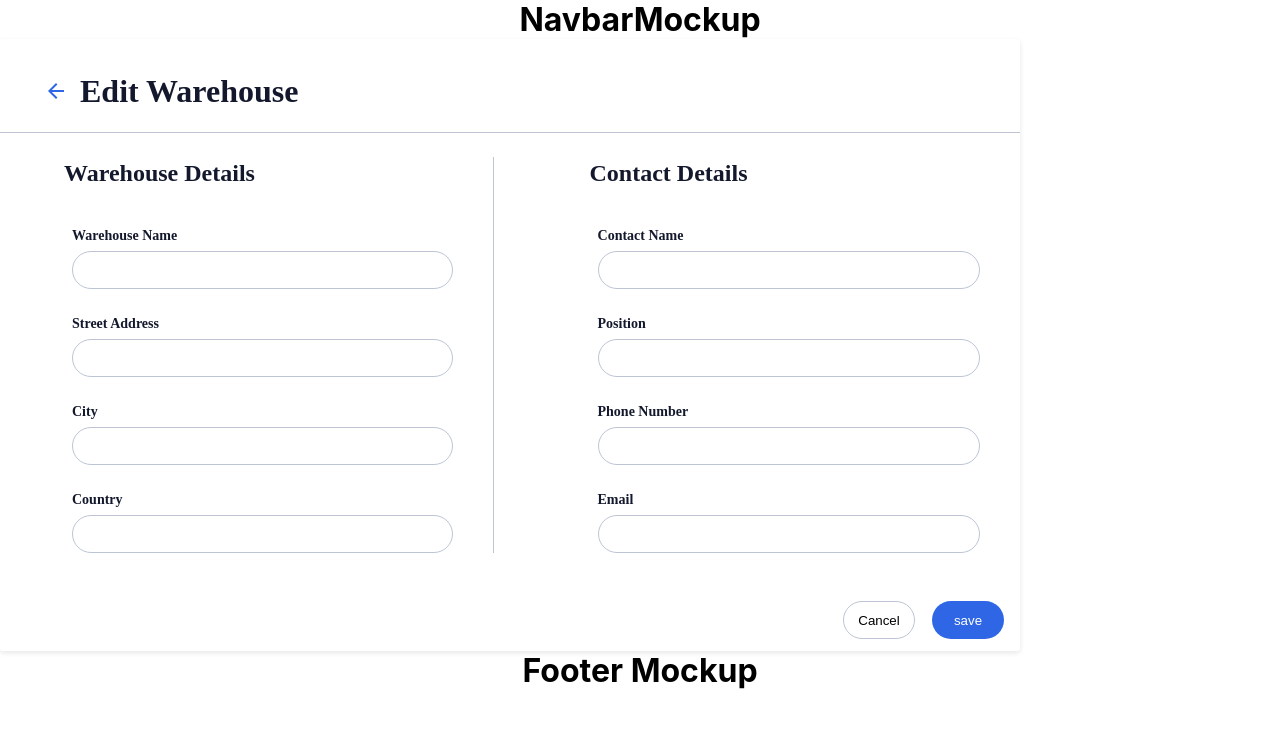
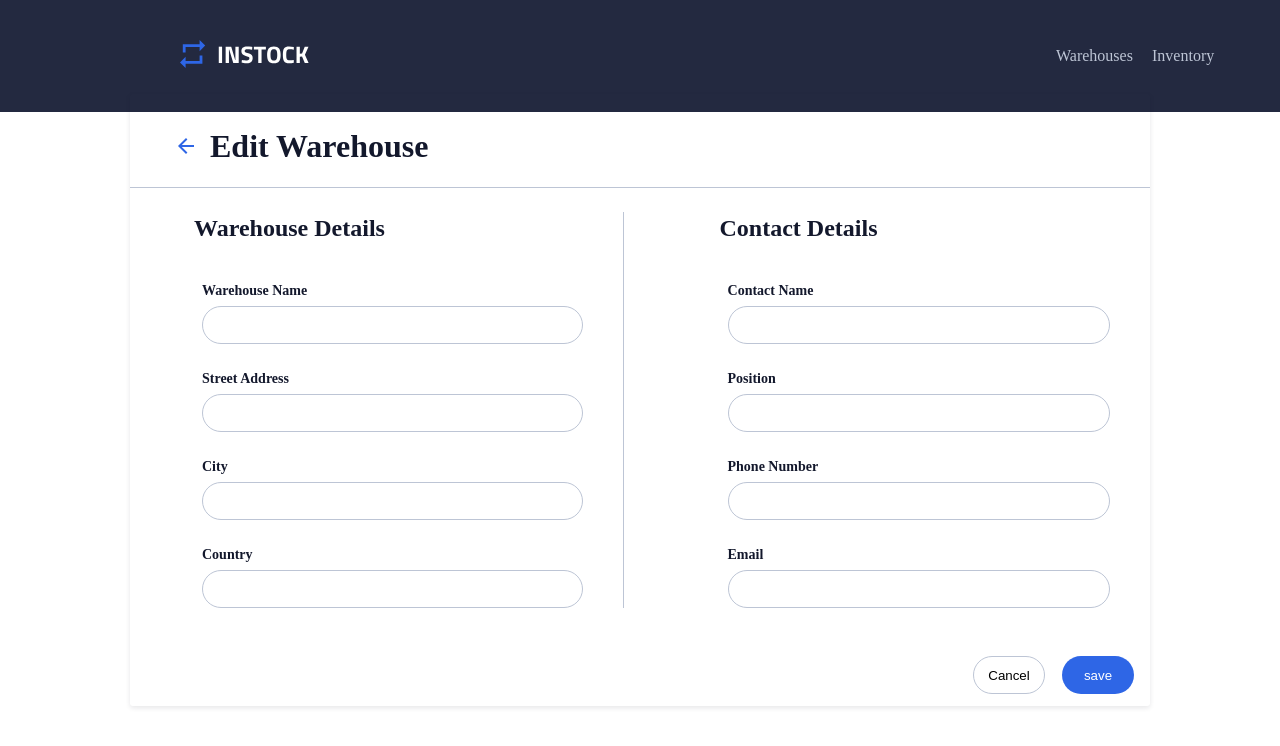
Before and after one commit to robertop96/roberto-manzano-instock, a React (Create React App) app in the folder sprint-one/client/: page /warehouse/1 in a window 1280 px wide. Shown: the top 746 px of the page. Built offline with nearby package versions, Linux system fonts and the light colour scheme.

Commit message:
Create warehouse api endpoint
[Ticket: X]

```diff
--- a/sprint-one/client/src/App.js
+++ b/sprint-one/client/src/App.js
@@ -3,12 +3,13 @@ import './App.css';
 import { BrowserRouter as Router, Switch, Route } from 'react-router-dom';
 // import Home from './pages/Home/Home';
 import WarehouseModify from './pages/WarehouseModify/WarehouseModify';
+import Header from './components/Header/Header';
 
 function App() {
   return (
     <Router>
-      <div className="App">
-        <h1>NavbarMockup</h1>
+      <section>
+        <Header />
         <Switch>
           {/* <Route path="/" component={Home} /> */}
           {/* <Route path="/warhouses" component={Warehouses} /> */}
@@ -16,8 +17,7 @@ function App() {
           {/* <Route path="/inventory" component={Inventory} /> */}
           {/* <Route path="/placeholder" component={PLACEHOLDER} /> */}
         </Switch>
-        <h1>Footer Mockup</h1>
-      </div>
+      </section>
     </Router>
   );
 }
--- a/sprint-one/client/src/components/EditWarehouse/EditAddWarehouse.scss
+++ b/sprint-one/client/src/components/EditWarehouse/EditAddWarehouse.scss
@@ -9,6 +9,12 @@
   border-radius: 3px;
   height: 922px;
   width: 343px;
+  // background-color: red;
+  // position: absolute;
+  // left: 4.27%;
+  // right: 4.27%;
+  // top: 11.79%;
+  // bottom: 8.32%;
   @include tablet {
     width: 704px;
     height: 612px;
--- a/sprint-one/client/src/components/Header/Header.jsx
+++ b/sprint-one/client/src/components/Header/Header.jsx
@@ -1,7 +1,7 @@
-import { NavLink, Link } from "react-router-dom";
-import logo from "../../Assets/Logo/InStock-Logo.svg";
-import React, { Component } from "react";
-import "./Header.scss";
+import { NavLink, Link } from 'react-router-dom';
+import logo from '../../Assets/Logo/InStock-Logo.svg';
+import React, { Component } from 'react';
+import './Header.scss';
 
 const Header = () => {
   return (
@@ -12,7 +12,7 @@ const Header = () => {
         </Link>
         <div className="nav__links">
           <NavLink
-            to="/warhouses"
+            to="/warehouses"
             className="nav__link"
             activeClassName="active"
           >
--- a/sprint-one/client/src/pages/WarehouseModify/WarehouseModify.jsx
+++ b/sprint-one/client/src/pages/WarehouseModify/WarehouseModify.jsx
@@ -16,7 +16,7 @@ function WarehouseEdit() {
   const [formInfo, setFormInfo] = useState(edit);
 
   return (
-    <section>
+    <section className="position">
       <EditAddWarehouse formInfo={formInfo} />
     </section>
   );
--- a/sprint-one/client/src/pages/WarehouseModify/WarehouseModify.scss
+++ b/sprint-one/client/src/pages/WarehouseModify/WarehouseModify.scss
@@ -0,0 +1,9 @@
+.position {
+  display: flex;
+  justify-content: center;
+  position: absolute;
+  left: 4.27%;
+  right: 4.27%;
+  top: 11.79%;
+  bottom: 8.32%;
+}
```
